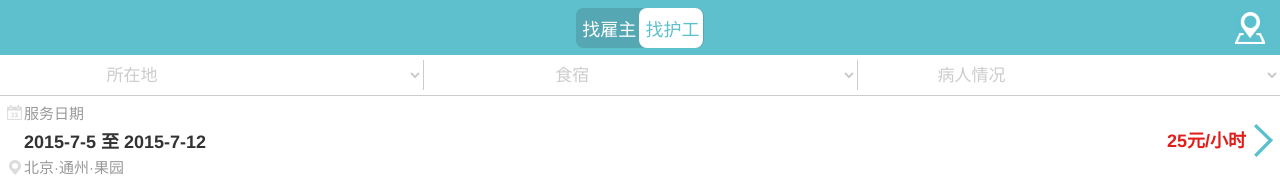
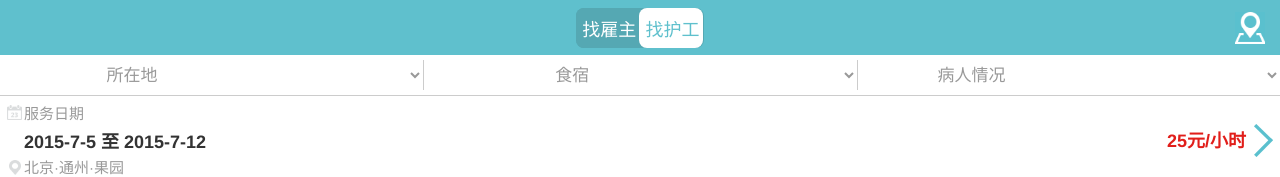
Before and after one commit to Adong-top/Nurse-list-page, a plain HTML site: page index.html in a window 1280 px wide. Shown: the top 177 px of the page. Drawn offline with Linux system fonts and the light colour scheme.

Commit message:
Update one.css

```diff
--- a/styles/one.css
+++ b/styles/one.css
@@ -60,7 +60,7 @@ html,body{
 	float: right;
 	z-index: -10;
 	outline: none;
-	color: #ccc;
+	color: #999;
         background-color: white;
 	width: 33.066%;
 	height: 40px;
@@ -72,7 +72,7 @@ html,body{
 	float: left;
 	z-index: -10;
 	outline: none;
-	color: #ccc;
+	color: #999;
 	background-color: white;
 	width: 33.066%; /*第一版*/
 	height: 40px;
@@ -88,7 +88,7 @@ html,body{
 	float: left;
 	z-index: -10;
 	outline: none;
-	color: #ccc;
+	color: #999;
 	background-color: white;
 	width: 33.87%;
 	height: 40px;
```
